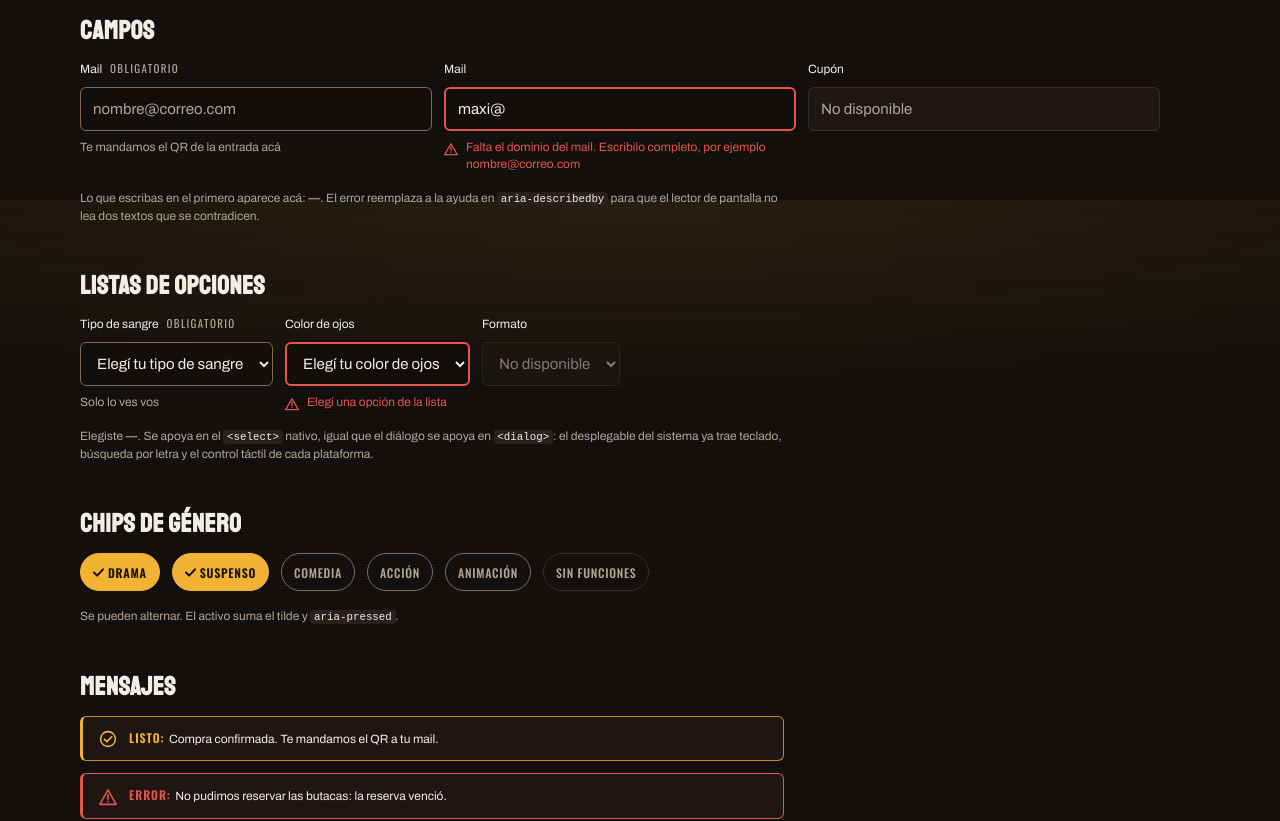
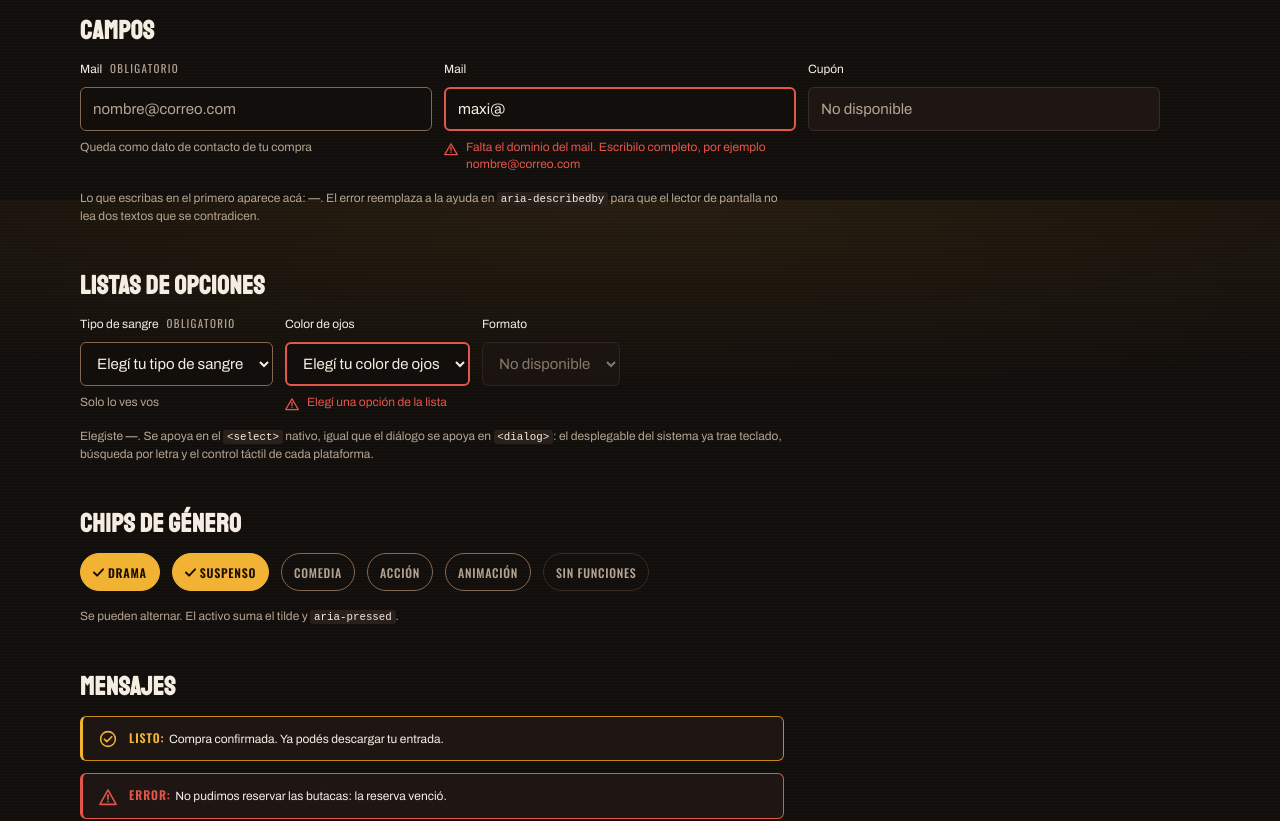
Before and after one commit to Maxzett/marzetti-maximo-TP1-142, an Angular app: page /sistema in a window 1280 px wide. Shown: the part 600-1421 px from the top of the page. Built offline with nearby package versions, Linux system fonts and the light colour scheme.

Commit message:
F6: documentacion de cierre y textos de la compra sin promesa de envio por mail

```diff
--- a/src/app/features/compra/compra.html
+++ b/src/app/features/compra/compra.html
@@ -104,7 +104,7 @@
               etiqueta="Email"
               tipo="email"
               autocompletado="email"
-              ayuda="Ahí te mandamos la entrada con su código QR."
+              ayuda="Queda como dato de contacto de tu compra. La entrada con su QR la ves y la descargás al terminar."
               [requerido]="true"
               [(valor)]="email"
             />
--- a/src/app/features/compra/compra.ts
+++ b/src/app/features/compra/compra.ts
@@ -248,7 +248,7 @@ export class Compra {
    */
   private validarDatos(): string {
     if (!/^\S+@\S+\.\S+$/.test(this.email().trim())) {
-      return 'Ingresá un email válido: ahí te mandamos la entrada.';
+      return 'Ingresá un email válido: queda como dato de contacto de tu compra.';
     }
 
     const funcion = this.funcion();
--- a/src/app/features/sistema/sistema.html
+++ b/src/app/features/sistema/sistema.html
@@ -31,7 +31,7 @@
         etiqueta="Mail"
         tipo="email"
         marcador="nombre@correo.com"
-        ayuda="Te mandamos el QR de la entrada acá"
+        ayuda="Queda como dato de contacto de tu compra"
         autocompletado="email"
         [requerido]="true"
         [(valor)]="mail"
@@ -100,7 +100,7 @@
   <section aria-labelledby="s-mensajes">
     <h2 id="s-mensajes">Mensajes</h2>
     <div class="columna">
-      <app-mensaje tono="exito">Compra confirmada. Te mandamos el QR a tu mail.</app-mensaje>
+      <app-mensaje tono="exito">Compra confirmada. Ya podés descargar tu entrada.</app-mensaje>
       <app-mensaje tono="error">No pudimos reservar las butacas: la reserva venció.</app-mensaje>
       <app-mensaje tono="aviso">
         Las filas R, S y T son VIP y tienen un recargo sobre el precio base.
--- a/src/app/layout/header/header.html
+++ b/src/app/layout/header/header.html
@@ -35,7 +35,7 @@
 
     <!-- La compra es anónima (D-04): el header nunca asume que hay sesión iniciada -->
     <p class="aviso">
-      <strong>Comprás sin cuenta.</strong> Te mandamos el QR por mail y entrás con eso.
+      <strong>Comprás sin cuenta.</strong> Al pagar descargás tu entrada con el QR y entrás con eso.
     </p>
 
     @if (haySesion()) {
```
Also changed, not shown: supabase/README.md, 1 other file (tests, documents, lock files or other folders).
